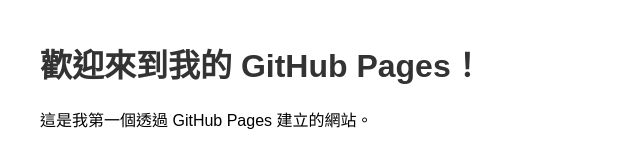
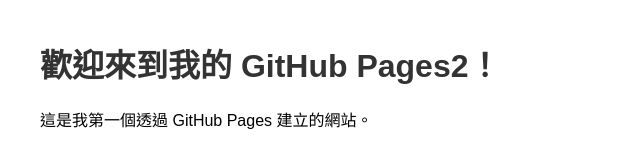
Before and after one commit to TandyLiao/TandyLiao.github.io, a plain HTML site: page other_project/index.html in a window 1280 px wide. Shown: the full height of the page, 0-640 px from the left. Drawn offline with Linux system fonts and the light colour scheme.

Commit message:
Add index.html

```diff
--- a/other_project/index.html
+++ b/other_project/index.html
@@ -15,7 +15,7 @@
     </style>
 </head>
 <body>
-    <h1>歡迎來到我的 GitHub Pages！</h1>
+    <h1>歡迎來到我的 GitHub Pages2！</h1>
     <p>這是我第一個透過 GitHub Pages 建立的網站。</p>
 </body>
 </html>
```
